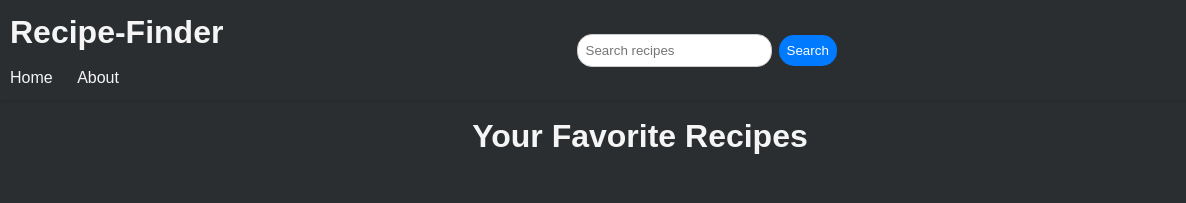
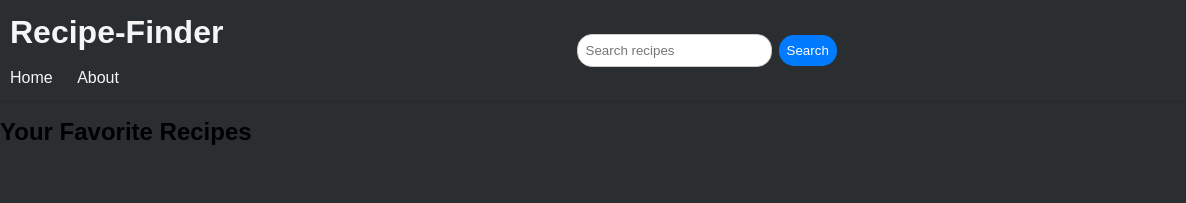
Before and after one commit to SharQawyCS/recipe-finder, a plain HTML site: page pages/favorite/favorite.html in a window 1280 px wide. Shown: the top 203 px of the page, 0-1186 px from the left. Drawn offline with Linux system fonts and the light colour scheme.

Commit message:
Update favorite.html

```diff
--- a/pages/favorite/favorite.html
+++ b/pages/favorite/favorite.html
@@ -30,7 +30,7 @@
 
 <body>
     <br>
-    <h1>Your Favorite Recipes</h1>
+    <h2>Your Favorite Recipes</h2>
     <main id="favorite-recipe">
         <!-- display favorite recipes here -->
 
```
